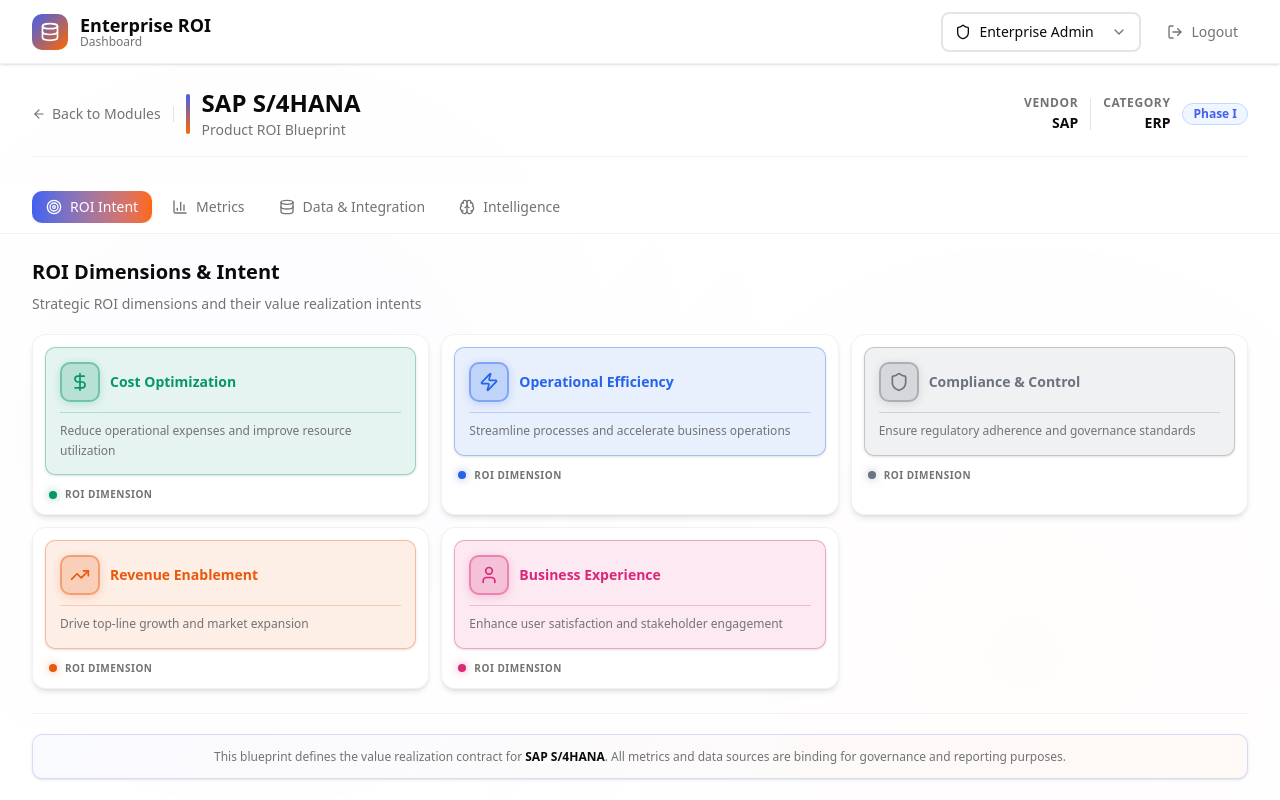
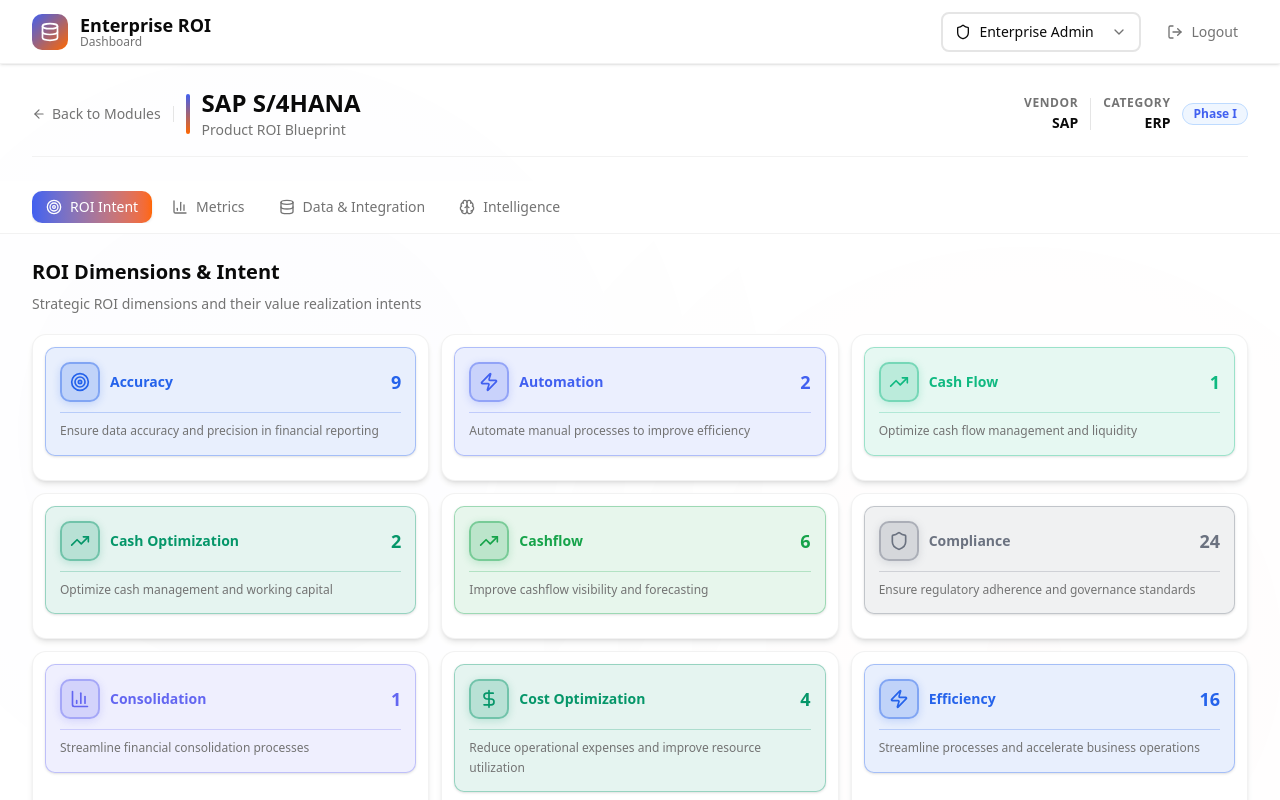
Before and after one commit to rajvimannlowe/SAP-ROI, a React (Vite) app: page /phase-i/catalog/sap-s4hana/blueprint in a window 1280 px wide. Built offline with nearby package versions, Linux system fonts and the light colour scheme; sample sign-in values are in the browser's storage.

Commit message:
roi intent flow is done

```diff
--- a/src/components/roi/cards/ROIIntentCard.tsx
+++ b/src/components/roi/cards/ROIIntentCard.tsx
@@ -98,21 +98,6 @@
             </div>
           </div>
         </div>
-
-        <div className="px-1">
-          <div className="flex items-center gap-2">
-            <div
-              className="w-2 h-2 rounded-full transition-transform duration-300 group-hover:scale-125"
-              style={{
-                backgroundColor: color,
-                boxShadow: `0 0 8px ${hexToRgba(color, 0.5)}`,
-              }}
-            />
-            <span className="text-[10px] font-semibold text-muted-foreground uppercase tracking-wider">
-              ROI Dimension
-            </span>
-          </div>
-        </div>
       </div>
     </div>
   );
--- /dev/null
+++ b/src/data/roiIntentCountsData.ts
@@ -0,0 +1,199 @@
+import {
+  DollarSign,
+  TrendingUp,
+  Shield,
+  TrendingDown,
+  User,
+  Zap,
+  Target,
+  CheckCircle,
+  AlertTriangle,
+  BarChart3,
+  FileCheck,
+  Gauge,
+  Lock,
+  RefreshCw,
+  FileText,
+} from "lucide-react";
+import { LucideIcon } from "lucide-react";
+
+export interface ROIIntentWithCount {
+  id: string;
+  label: string;
+  icon: LucideIcon;
+  color: string;
+  description: string;
+  count: number;
+}
+
+// ROI Intent counts data
+export const ROI_INTENT_COUNTS: ROIIntentWithCount[] = [
+  {
+    id: "accuracy",
+    label: "Accuracy",
+    icon: Target,
+    color: "#2563EB",
+    description: "Ensure data accuracy and precision in financial reporting",
+    count: 9,
+  },
+  {
+    id: "automation",
+    label: "Automation",
+    icon: Zap,
+    color: "#4160F0",
+    description: "Automate manual processes to improve efficiency",
+    count: 2,
+  },
+  {
+    id: "cash-flow",
+    label: "Cash Flow",
+    icon: TrendingUp,
+    color: "#10b981",
+    description: "Optimize cash flow management and liquidity",
+    count: 1,
+  },
+  {
+    id: "cash-optimization",
+    label: "Cash Optimization",
+    icon: TrendingUp,
+    color: "#059669",
+    description: "Optimize cash management and working capital",
+    count: 2,
+  },
+  {
+    id: "cashflow",
+    label: "Cashflow",
+    icon: TrendingUp,
+    color: "#16A34A",
+    description: "Improve cashflow visibility and forecasting",
+    count: 6,
+  },
+  {
+    id: "compliance",
+    label: "Compliance",
+    icon: Shield,
+    color: "#6B7280",
+    description: "Ensure regulatory adherence and governance standards",
+    count: 24,
+  },
+  {
+    id: "consolidation",
+    label: "Consolidation",
+    icon: BarChart3,
+    color: "#6366F1",
+    description: "Streamline financial consolidation processes",
+    count: 1,
+  },
+  {
+    id: "cost-optimization",
+    label: "Cost Optimization",
+    icon: DollarSign,
+    color: "#059669",
+    description: "Reduce operational expenses and improve resource utilization",
+    count: 4,
+  },
+  {
+    id: "efficiency",
+    label: "Efficiency",
+    icon: Zap,
+    color: "#2563EB",
+    description: "Streamline processes and accelerate business operations",
+    count: 16,
+  },
+  {
+    id: "governance",
+    label: "Governance",
+    icon: Shield,
+    color: "#7C3AED",
+    description: "Strengthen governance and control frameworks",
+    count: 8,
+  },
+  {
+    id: "integrity",
+    label: "Integrity",
+    icon: Lock,
+    color: "#DC2626",
+    description: "Maintain data integrity and security standards",
+    count: 1,
+  },
+  {
+    id: "optimization",
+    label: "Optimization",
+    icon: Gauge,
+    color: "#EA580C",
+    description: "Optimize system performance and resource usage",
+    count: 2,
+  },
+  {
+    id: "policy-compliance",
+    label: "Policy Compliance",
+    icon: FileCheck,
+    color: "#6B7280",
+    description: "Ensure adherence to organizational policies",
+    count: 1,
+  },
+  {
+    id: "reporting",
+    label: "Reporting",
+    icon: FileText,
+    color: "#6366F1",
+    description: "Enhance reporting capabilities and timeliness",
+    count: 1,
+  },
+  {
+    id: "risk",
+    label: "Risk",
+    icon: AlertTriangle,
+    color: "#DC2626",
+    description: "Identify and mitigate operational risks",
+    count: 1,
+  },
+  {
+    id: "risk-reduction",
+    label: "Risk Reduction",
+    icon: Shield,
+    color: "#EF4444",
+    description: "Reduce financial and operational risks",
+    count: 9,
+  },
+  {
+    id: "standardization",
+    label: "Standardization",
+    icon: CheckCircle,
+    color: "#10b981",
+    description: "Standardize processes and procedures",
+    count: 3,
+  },
+  {
+    id: "tax-accuracy",
+    label: "Tax Accuracy",
+    icon: FileCheck,
+    color: "#059669",
+    description: "Ensure accurate tax calculations and reporting",
+    count: 1,
+  },
+  {
+    id: "tax-compliance",
+    label: "Tax Compliance",
+    icon: Shield,
+    color: "#6B7280",
+    description: "Maintain compliance with tax regulations",
+    count: 2,
+  },
+  {
+    id: "throughput",
+    label: "Throughput",
+    icon: RefreshCw,
+    color: "#2563EB",
+    description: "Increase transaction processing throughput",
+    count: 1,
+  },
+  {
+    id: "working-capital",
+    label: "Working Capital",
+    icon: TrendingUp,
+    color: "#10b981",
+    description: "Optimize working capital management",
+    count: 5,
+  },
+];
--- a/src/pages/enterprise/phase-one/erp/sap-s4hana/ROIIntentOverview.tsx
+++ b/src/pages/enterprise/phase-one/erp/sap-s4hana/ROIIntentOverview.tsx
@@ -2,6 +2,7 @@
 import { PageHeader } from "@/components/layout/PageHeader";
 import { useParams, Navigate, useNavigate } from "react-router-dom";
 import { SAP_S4HANA_BLUEPRINT } from "@/data/productBlueprintData";
+import { ROI_INTENT_COUNTS } from "@/data/roiIntentCountsData";
 import { DrilldownTable } from "@/components/roi/DrilldownTable";
 import { SearchAndFilters } from "@/components/roi/SearchAndFilters";
 import { MetricCard } from "@/components/roi/cards/MetricCard";
@@ -23,10 +24,33 @@
   const [selectedStatus, setSelectedStatus] = useState("");
   const [selectedImpactLevel, setSelectedImpactLevel] = useState("");
 
-  // Find the intent data based on the intentId
-  const intentData = SAP_S4HANA_BLUEPRINT.roiIntents.find(
-    (intent) => intent.id === intentId
-  );
+  // Find the intent data - first check ROI_INTENT_COUNTS, then fall back to blueprint
+  const intentData = useMemo(() => {
+    // First try to find in ROI_INTENT_COUNTS
+    const intentWithCount = ROI_INTENT_COUNTS.find(
+      (intent) => intent.id === intentId
+    );
+    if (intentWithCount) {
+      return {
+        id: intentWithCount.id,
+        label: intentWithCount.label,
+        description: intentWithCount.description,
+        color: intentWithCount.color,
+      };
+    }
+    // Fall back to blueprint intents
+    const blueprintIntent = SAP_S4HANA_BLUEPRINT.roiIntents.find(
+      (intent) => intent.id === intentId
+    );
+    return blueprintIntent
+      ? {
+          id: blueprintIntent.id,
+          label: blueprintIntent.label,
+          description: blueprintIntent.description,
+          color: blueprintIntent.color,
+        }
+      : null;
+  }, [intentId]);
 
   // Get base table data based on the selected intent category
   const baseTableData = useMemo(() => {
--- a/src/pages/enterprise/phase-one/erp/sap-s4hana/components/IntentSection.tsx
+++ b/src/pages/enterprise/phase-one/erp/sap-s4hana/components/IntentSection.tsx
@@ -1,5 +1,6 @@
 import { ROIIntent } from "../../../../../../data/productBlueprintData";
 import { ROIIntentCard } from "../../../../../../components/roi/cards/ROIIntentCard";
+import { ROI_INTENT_COUNTS } from "../../../../../../data/roiIntentCountsData";
 import { SectionHeader } from "./SectionHeader";
 
 interface IntentSectionProps {
@@ -7,6 +8,7 @@
 }
 
 export function IntentSection({ roiIntents }: IntentSectionProps) {
+  // Use the intent counts data instead of the blueprint intents
   return (
     <div className="space-y-5 animate-in fade-in-50 duration-300">
       <SectionHeader
@@ -14,8 +16,16 @@
         subtitle="Strategic ROI dimensions and their value realization intents"
       />
       <div className="grid grid-cols-1 md:grid-cols-2 lg:grid-cols-3 gap-3">
-        {roiIntents.map((intent) => (
-          <ROIIntentCard key={intent.id} {...intent} />
+        {ROI_INTENT_COUNTS.map((intent) => (
+          <ROIIntentCard
+            key={intent.id}
+            id={intent.id}
+            icon={intent.icon}
+            label={intent.label}
+            description={intent.description}
+            value={intent.count.toString()}
+            color={intent.color}
+          />
         ))}
       </div>
     </div>
```
